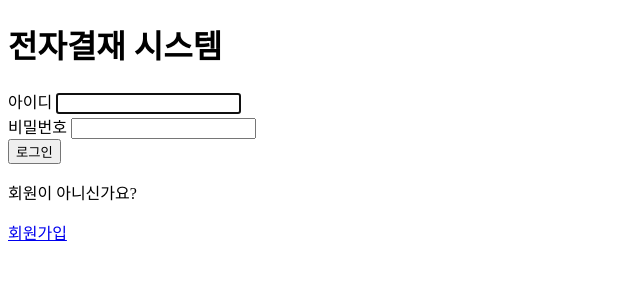
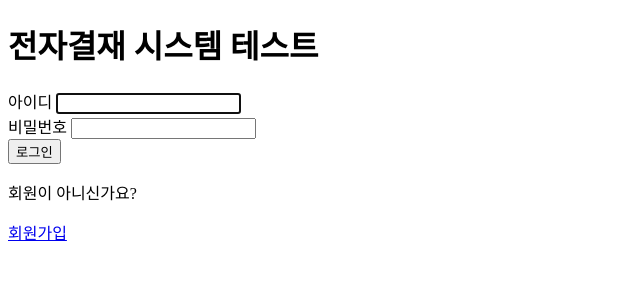
Before and after one commit to geunhokinn/electronic-approval-backend, a Spring Boot app: page /login in a window 1280 px wide. Shown: the top 300 px of the page, without its empty margins (0-640 px from the left). Run offline with Spring Boot 4, Linux system fonts and the light colour scheme; some of the project's set-up classes (security, data sources, template engines, error pages and the like) are left out, and stand-ins take their place.

Commit message:
chore: 레포지토리 이름 변경으로 인한 CI/CD 확인

```diff
--- a/src/main/resources/templates/member/login.html
+++ b/src/main/resources/templates/member/login.html
@@ -9,7 +9,7 @@
 <body>
 
 <main>
-    <h1>전자결재 시스템</h1>
+    <h1>전자결재 시스템 테스트</h1>
 
     <div th:if="${param.error}">
         아이디 또는 비밀번호를 확인해주세요.
```
